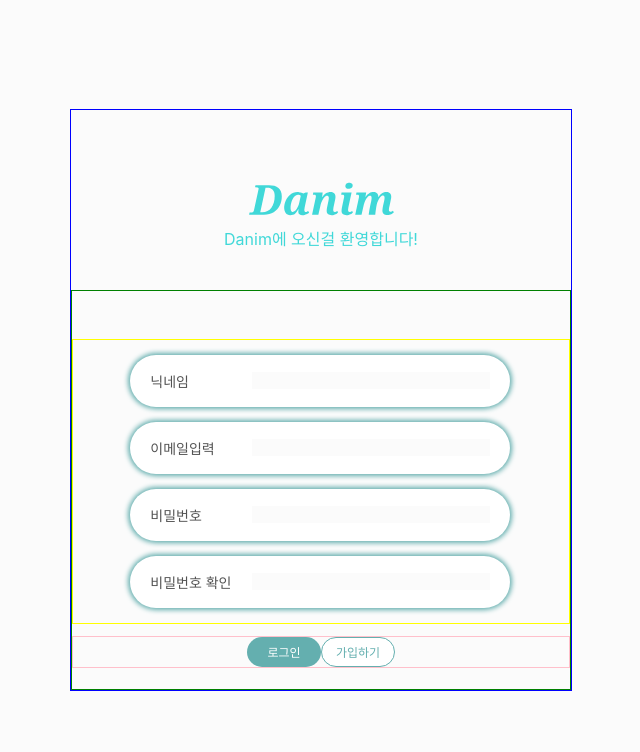
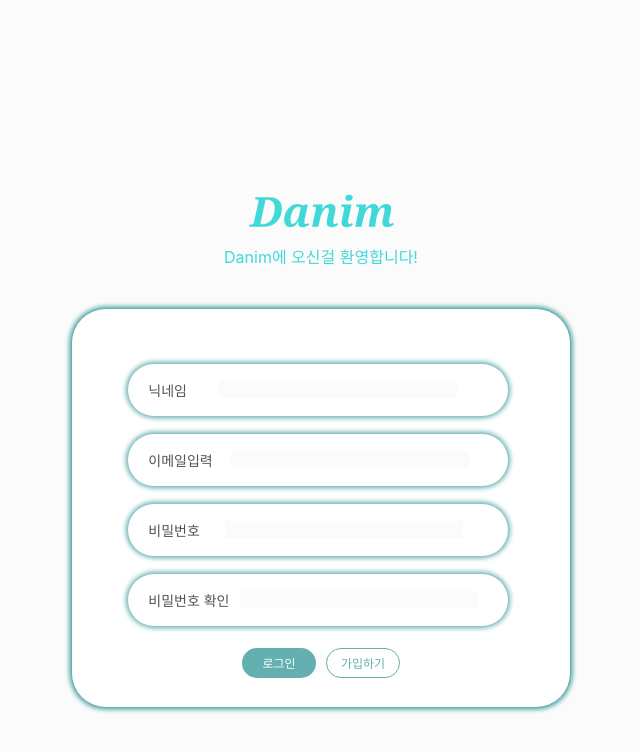
Before and after one commit to codestates-seb/seb40_main_018, a React (Create React App) app in the folder client/: page /signup in a window 1280 px wide. Shown: the top 752 px of the page, without its empty margins (319-959 px from the left). Built offline with nearby package versions, Linux system fonts and the light colour scheme.

Commit message:
✨ feat: 로그인 페이지 1차 완성 & 회원가입 페이지 수정

```diff
--- a/client/src/App.js
+++ b/client/src/App.js
@@ -3,7 +3,7 @@ import "./App.css";
 import Detail from "./pages/Detail";
 import Diary from "./pages/Diary";
 import DiaryEdit from "./pages/DiaryEdit";
-import Login from "./pages/Login";
+import { Login } from "./pages/Login";
 import MainPage from "./pages/MainPage";
 import MyList from "./pages/MyList";
 import MyPage from "./pages/MyPage";
--- a/client/src/components/Button/DarkMintButton.js
+++ b/client/src/components/Button/DarkMintButton.js
@@ -8,6 +8,7 @@ const DarkMintButtonStyle = styled.button`
   border: none;
   border-radius: 35px;
   font-size: 12px;
+  margin-right: 10.12px;
   &:hover {
     background-color: hsl(180, 25%, 35%);
   }
--- a/client/src/components/Input/ShortInput.js
+++ b/client/src/components/Input/ShortInput.js
@@ -6,7 +6,7 @@ const InputContainer = styled.div`
   padding: 15px 20px;
   border-radius: 35px;
   box-shadow: 0 0 5px 2px #63aeae;
-  margin: 15px 0;
+  margin: 18px 0;
   display: flex;
   align-content: center;
   align-items: center;
@@ -28,11 +28,17 @@ const Input = styled.input`
   color: #535353;
   text-align: right;
 `;
-const ShortInput = ({ width, height, text }) => {
+
+const ErrorMessage = styled.p`
+  color: #de4f54 !important;
+`;
+
+const ShortInput = ({ width, height, text, type, value, handleValue, errorMsg }) => {
   return (
     <InputContainer width={width} height={height}>
       <InputTitle>{text}</InputTitle>
-      <Input type="text" />
+      <Input type={type} value={value} handleValue={handleValue} onChange={({ target }) => console.log(target.value)} />
+      <ErrorMessage>{errorMsg}</ErrorMessage>
     </InputContainer>
   );
 };
--- /dev/null
+++ b/client/src/components/Login-Logout-Signup/LoginForm.js
@@ -0,0 +1,75 @@
+import { useState } from "react";
+import styled from "styled-components";
+import DarkMintButton from "../Button/DarkMintButton";
+import MintCard from "../Card/MintCard";
+import ShortInput from "../Input/ShortInput";
+import { ButtonContainer, InputContainer } from "./SignupForm";
+
+export const Move = styled.div`
+  background-color: transparent;
+  position: relative;
+  z-index: 2;
+  margin-top: -252px;
+`;
+
+export const LoginForm = () => {
+  const [email, setEmail] = useState("");
+  const [emailErrMsg, setEmailErrMsg] = useState("");
+  const [password, setPassword] = useState("");
+  const [pwdErrMsg, setPwdErrMsg] = useState("");
+
+  const isValid = (type, value) => {
+    const pattern = {
+      email: /^[0-9a-zA-Z]([-_.]?[0-9a-zA-Z])*@[0-9a-zA-Z]([-_.]?[0-9a-zA-Z])*.[a-zA-Z]{2,3}$/i,
+      password: /^[a-zA-Z0-9]{4,12}$/,
+    };
+
+    if (type === "email") {
+      return pattern.email.test(value);
+    } else {
+      return pattern.password.test(value);
+    }
+  };
+
+  const checkInputVal = () => {
+    if (email.length <= 0) {
+      setEmailErrMsg("이메일 주소를 입력해주세요.");
+      return false;
+    } else if (!isValid("email", email)) {
+      setEmailErrMsg("올바른 이메일 형식이 아닙니다.");
+    }
+
+    if (password.length <= 0) {
+      setPwdErrMsg("비밀번호를 입력해주세요.");
+      return false;
+    } else if (!isValid("password", password)) {
+      setPwdErrMsg("Password는 4~12자의 영문 대소문자와 숫자로만 입력하여 주세요.");
+    }
+  };
+
+  const handleSubmit = (e) => {
+    e.preventDefault();
+
+    console.log("로그인 완료!");
+
+    if (!checkInputVal) {
+      return false;
+    }
+  };
+
+  return (
+    <>
+      <MintCard width="500px" height="240px" />
+      <Move>
+        <InputContainer>
+          <ShortInput text="이메일" name="email" value={email} handlevalue={setEmail} errorMsg={emailErrMsg} />
+          <ShortInput text="비밀번호" type="password" value={password} handlevalue={setPassword} errorMsg={pwdErrMsg} />
+          {/* onChange={({ target }) => console.log(target.value)} */}
+        </InputContainer>
+        <ButtonContainer>
+          <DarkMintButton width="74px" text="로그인" handleSubmit={handleSubmit} />
+        </ButtonContainer>
+      </Move>
+    </>
+  );
+};
--- a/client/src/components/Login-Logout-Signup/SignupForm.js
+++ b/client/src/components/Login-Logout-Signup/SignupForm.js
@@ -3,36 +3,88 @@ import { Link } from "react-router-dom";
 import styled from "styled-components";
 import DarkLineButton from "../Button/DarkLineButton";
 import DarkMintButton from "../Button/DarkMintButton";
-// import MintCard from "../Card/MintCard";
+import MintCard from "../Card/MintCard";
 import ShortInput from "../Input/ShortInput";
 
-export const Box = styled.div`
-  border: 1px solid green;
-  width: 500px;
-  height: 400px;
-  justify-content: center;
-  text-align: center;
+export const Move = styled.div`
+  background-color: transparent;
+  position: relative;
+  z-index: 2;
+  margin-top: -402px;
 `;
 
 export const InputContainer = styled.div`
-  border: 1px solid yellow;
-  margin: 47.56px 0px 12.14px 0px;
+  background-color: transparent;
+  /* border: 1px solid yellow; */
+  margin: 57.56px 0px 22.14px 0px;
   padding-left: 57.26px;
+  padding-right: 57.26px;
 `;
 
 export const ButtonContainer = styled.div`
-  border: 1px solid pink;
-  margin-bottom: 25.39px;
+  background-color: transparent;
+  text-align: center;
+  /* border: 1px solid pink; */
 `;
 
 export const SignupForm = () => {
   const [name, setName] = useState("");
-  const [nameErrMsg, setNameErroMsg] = useState("");
+  const [nameErrMsg, setNameErrMsg] = useState("");
+  const [email, setEmail] = useState("");
+  const [emailErrMsg, setEmailErrMsg] = useState("");
+  const [password, setPassword] = useState("");
+  const [password2, setPassword2] = useState("");
+  const [pwdErrMsg, setPwdErrMsg] = useState("");
+  const [pwdErrMsg2, setPwdErrMsg2] = useState("");
+
+  const isValid = (type, value) => {
+    const pattern = {
+      // 숫자, 영어, 한국어와 언더스코어, 공백 허용, 최소 2자 닉네임
+      nickname: /^[가-힣ㄱ-ㅎa-zA-Z0-9]{2,}\$/,
+      // 숫자 (0~9) or 알파벳 (a~z, A~Z) 으로 시작하며 중간에 -_. 문자가 있을 수 있으며 그 후 숫자 (0~9) or 알파벳 (a~z, A~Z)이 올 수도 있고 연달아 올 수도 있고 없을 수도 있다.
+      // @ 는 반드시 존재하며 . 도 반드시 존재하고 a~z, A~Z 의 문자가 2,3개 존재하고 i = 대소문자 구분 안한다.
+      email: /^[0-9a-zA-Z]([-_.]?[0-9a-zA-Z])*@[0-9a-zA-Z]([-_.]?[0-9a-zA-Z])*.[a-zA-Z]{2,3}$/i,
+      password: /^[a-zA-Z0-9]{4,12}$/,
+    };
+
+    if (type === "name") {
+      return pattern.nickname.test(value);
+    } else if (type === "email") {
+      return pattern.email.test(value);
+    } else {
+      return pattern.password.test(value);
+    }
+  };
 
   const checkInputVal = () => {
     if (name.length <= 0) {
-      setNameErroMsg("닉네임을 입력해주세요.");
+      setNameErrMsg("닉네임을 입력해주세요.");
+      return false;
+    } else if (!isValid("name", name)) {
+      setNameErrMsg("닉네임은 2자의 한글, 영문 대소문자와 숫자로만 입력하여 주세요.");
     }
+
+    if (email.length <= 0) {
+      setEmailErrMsg("이메일 주소를 입력해주세요.");
+      return false;
+    } else if (!isValid("email", email)) {
+      setEmailErrMsg("올바른 이메일 형식이 아닙니다.");
+    }
+
+    // 비번 과 비번확인 같아야 함
+    if (password.length <= 0) {
+      setPwdErrMsg("비밀번호를 입력해주세요.");
+      return false;
+    } else if (!isValid("password", password)) {
+      setPwdErrMsg("Password는 4~12자의 영문 대소문자와 숫자로만 입력하여 주세요.");
+    }
+
+    if (password.length !== password2.length) {
+      setPwdErrMsg2("비밀번호가 일치하지 않습니다. 다시 확인하여 입력해주세요");
+      return false;
+    }
+
+    return true;
   };
 
   const handleSubmit = (e) => {
@@ -44,23 +96,28 @@ export const SignupForm = () => {
   };
 
   return (
-    <Box>
-      {/* <MintCard width="500px " height="400px"> */}
+    <>
+      <MintCard width="500px" height="400px" />
+      <Move>
         <InputContainer>
-        <ShortInput label="Display name" text="닉네임" value={name} handleValue={setName} errorMsg={nameErrMsg} />
-        <ShortInput text="이메일입력" />
-        <ShortInput text="비밀번호" />
-        <ShortInput text="비밀번호 확인" />
+          <ShortInput title="Display name" text="닉네임" value={name} handleValue={setName} errorMsg={nameErrMsg} />
+          <ShortInput text="이메일입력" value={email} handleValue={setEmail} errorMsg={emailErrMsg} />
+          <ShortInput text="비밀번호" value={password} handleValue={setPassword} errorMsg={pwdErrMsg} type="password" />
+          <ShortInput
+            text="비밀번호 확인"
+            value={password2}
+            handleValue={setPassword2}
+            errorMsg={pwdErrMsg2}
+            type="password"
+          />
         </InputContainer>
         <ButtonContainer>
-        <Link to="/login">
+          <Link to="/">
             <DarkMintButton width="74px" text="로그인" />
           </Link>
-        <Link to="/">
-          <DarkLineButton width="74px" text="가입하기" onClick={handleSubmit} />
-        </Link>
+          <DarkLineButton width="74px" text="가입하기" handleSubmit={handleSubmit} />
         </ButtonContainer>
-      {/* </MintCard> */}
-    </Box>
+      </Move>
+    </>
   );
 };
--- a/client/src/pages/Login.js
+++ b/client/src/pages/Login.js
@@ -1,5 +1,28 @@
-function Login() {
-  return <div>Login</div>;
-}
+import { LoginForm } from "../components/Login-Logout-Signup/LoginForm";
+import styled from "styled-components";
+import { Container, Logo2, SignupContainer } from "./SignUp";
 
-export default Login;
+export const Intro = styled.div`
+  margin-bottom: 40.17px;
+  text-align: center;
+
+  div {
+    font-size: 16px;
+    color: #40d8d8;
+    margin-top: -50px;
+  }
+`;
+
+export const Login = () => {
+  return (
+    <Container>
+      <SignupContainer>
+        <Intro>
+          <Logo2 />
+          <div>Danim과 함께 여행을 기록해볼까요?</div>
+        </Intro>
+        <LoginForm />
+      </SignupContainer>
+    </Container>
+  );
+};
--- a/client/src/pages/MainPage.js
+++ b/client/src/pages/MainPage.js
@@ -4,12 +4,13 @@
 // import MintCard from "../components/Card/MintCard";
 import { SignUp } from "./SignUp";
 
+// import { Login } from "./Login";
+
 export default function MainPage() {
   return (
     <>
       <SignUp />
-      {/* <MintButton /> */}
-      {/* <MintCard /> */}
+      {/* <Login /> */}
     </>
   );
 }
--- a/client/src/pages/SignUp.js
+++ b/client/src/pages/SignUp.js
@@ -12,18 +12,17 @@ export const Container = styled.div`
 `;
 
 export const SignupContainer = styled.div`
-  border: 1px solid blue;
+  /* border: 1px solid blue; */
 `;
 
 export const Intro = styled.div`
-  /* margin-top: 174px; */
   margin-bottom: 40.17px;
   text-align: center;
 
   div {
     font-size: 16px;
     color: #40d8d8;
-    margin-top: -66px;
+    margin-top: -60px;
   }
 `;
 
```
Lines whose indentation alone changed are shown as unchanged.
